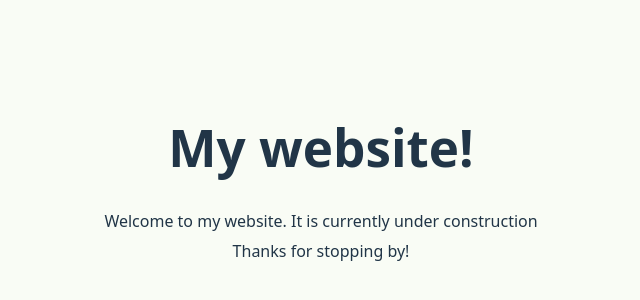
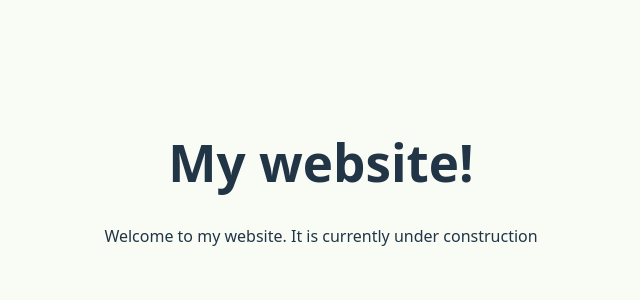
Before and after one commit to KrzysiekLipiec/personal-website, a React (Vite) app: page / in a window 1280 px wide. Shown: the part 218-518 px from the top of the page, without its empty margins (319-959 px from the left). Built offline with nearby package versions, Linux system fonts and the light colour scheme.

Commit message:
testing update on merge #5

```diff
--- a/src/App.tsx
+++ b/src/App.tsx
@@ -5,7 +5,6 @@ function App() {
     <>
       <h1>My website!</h1>
       <p>Welcome to my website. It is currently under construction</p>
-      <p style={{ marginTop: "-10px" }}>Thanks for stopping by!</p>
     </>
   );
 }
```
